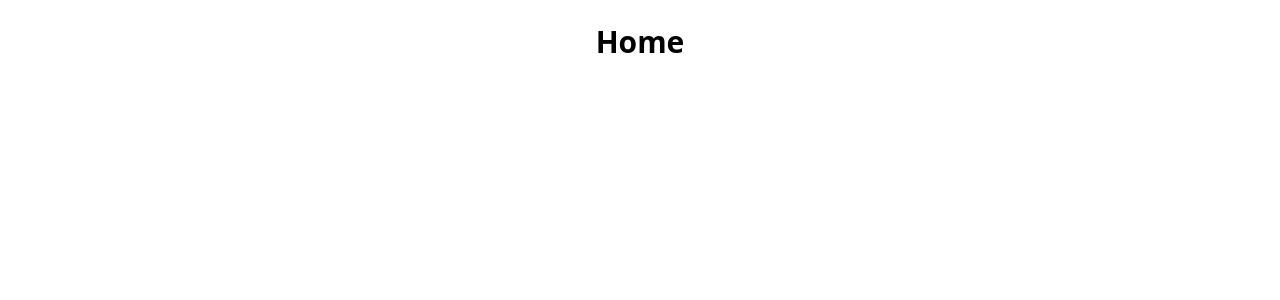
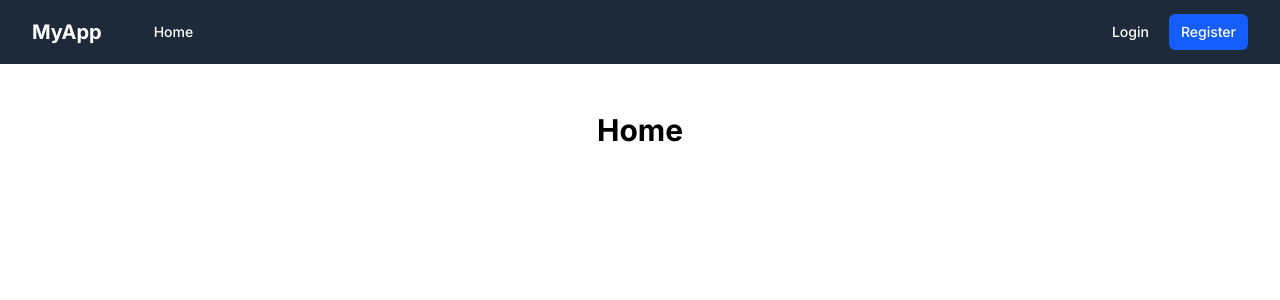
Before and after one commit to mamelilea/agrowtify-web, a Next.js app: page / in a window 1280 px wide. Shown: the top 300 px of the page. Built offline with nearby package versions, Linux system fonts and the light colour scheme; no server answers.

Commit message:
feat: update layout to include Navbar and dynamic content

```diff
--- a/src/app/layout.tsx
+++ b/src/app/layout.tsx
@@ -1,34 +1,30 @@
-import React from 'react';
-import type { Metadata } from "next";
-import { Geist, Geist_Mono } from "next/font/google";
-import "./globals.css";
+import type { Metadata } from 'next';
+import { Inter } from 'next/font/google';
+import './globals.css';
+import Navbar from '../components/Navbar';
+import { AuthProvider } from '../components/auth/AuthProvider';
 
-const geistSans = Geist({
-  variable: "--font-geist-sans",
-  subsets: ["latin"],
-});
-
-const geistMono = Geist_Mono({
-  variable: "--font-geist-mono",
-  subsets: ["latin"],
-});
+const inter = Inter({ subsets: ['latin'] });
 
 export const metadata: Metadata = {
-  title: "Create Next App",
-  description: "Generated by create next app",
+  title: 'Next.js Auth App',
+  description: 'A Next.js app with authentication',
 };
 
 export default function RootLayout({
   children,
-}: Readonly<{
+}: {
   children: React.ReactNode;
-}>) {
+}) {
   return (
     <html lang="en">
-      <body
-        className={`${geistSans.variable} ${geistMono.variable} antialiased`}
-      >
-        {children}
+      <body className={inter.className}>
+        <AuthProvider>
+          <Navbar />
+          <main className="max-w-7xl mx-auto py-6 sm:px-6 lg:px-8">
+            {children}
+          </main>
+        </AuthProvider>
       </body>
     </html>
   );
```
